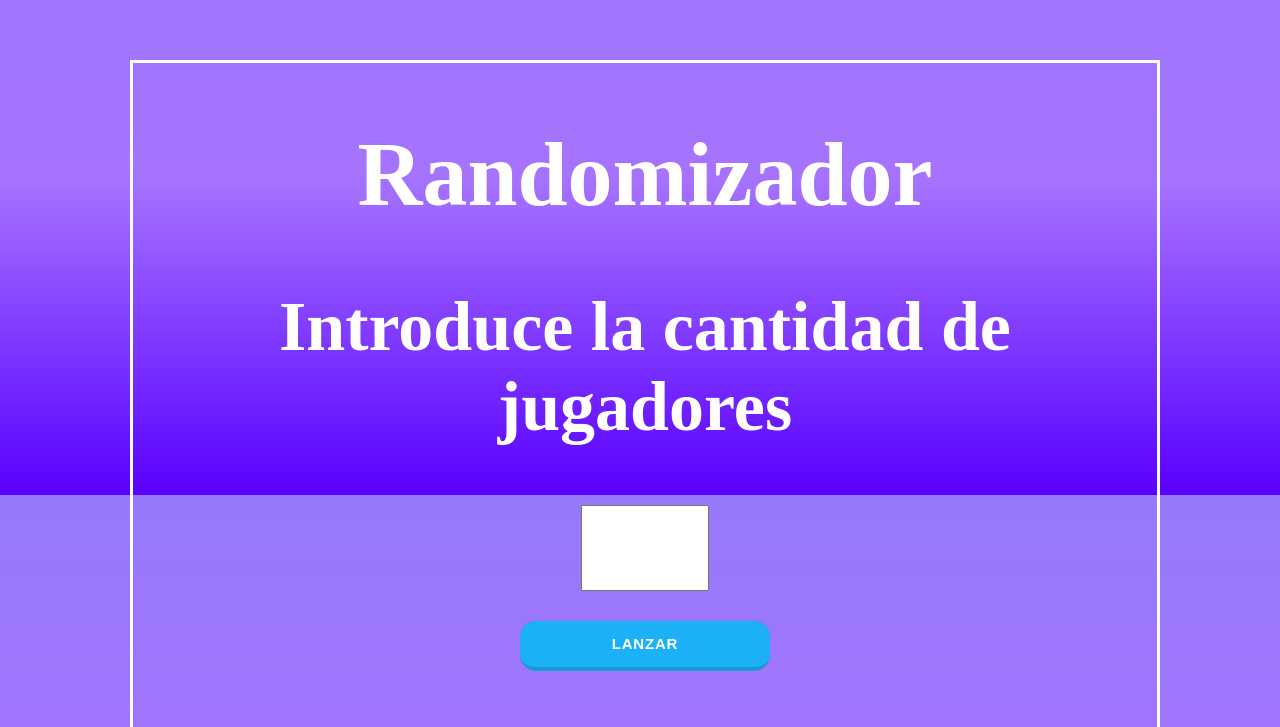
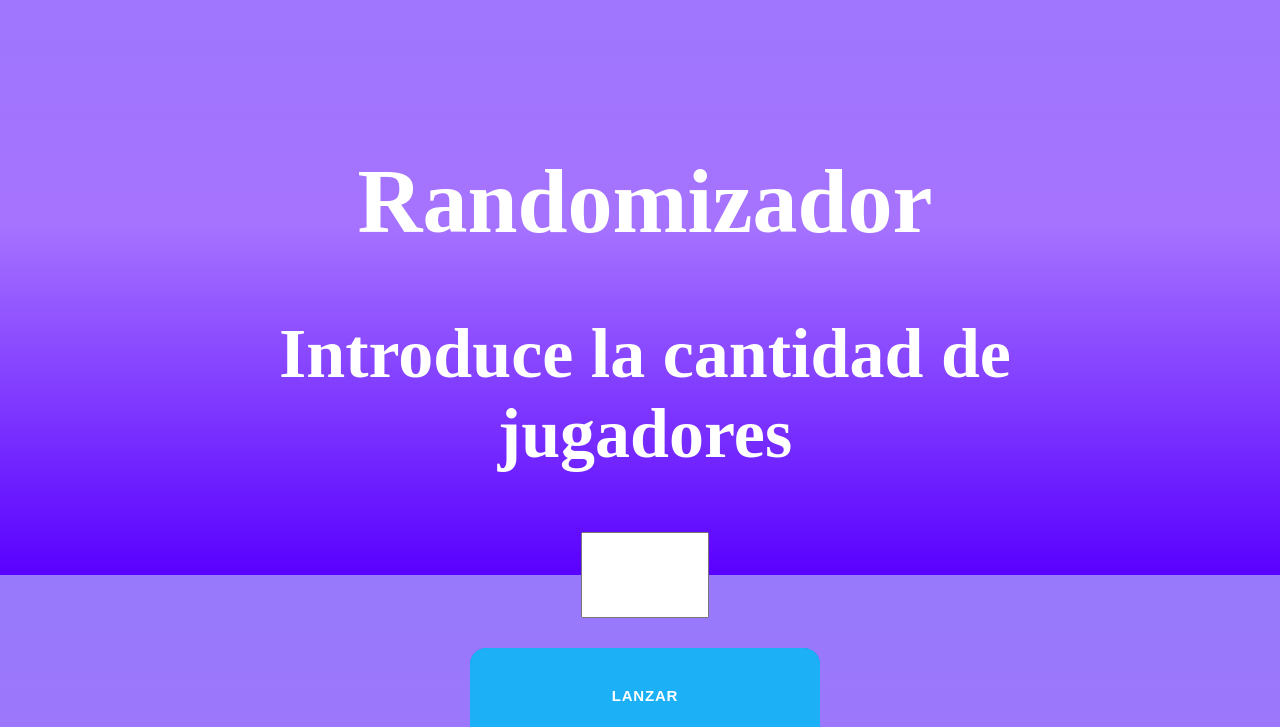
Before and after one commit to alvarato/Randomizador, a plain HTML site: page index.html in a window 1280 px wide. Shown: the part 225-952 px from the top of the page. Drawn offline with Linux system fonts and the light colour scheme.

Commit message:
Update index.html

```diff
--- a/index.html
+++ b/index.html
@@ -70,17 +70,18 @@
     .gradiente {
 background: rgb(151,121,251);
 background: linear-gradient(180deg, rgba(151,121,251,1) 0%, rgba(166,115,255,1) 56%, rgba(89,0,255,1) 100%);
+background-attachment:fixed;
     }
 </style>
 
 <body style="width: 100%; margin: auto; color: white; padding: 5px; margin-top:250px; " class="containter">
-    <div style="width: 80%; border: solid; text-align: center; margin: auto; margin-top: 30px;">
+    <div style="width: 80%; text-align: center; margin: auto; margin-top: 30px;padding:30px;padding-bottom: 60px;">
         <h1 style="font-size: 90px;">Randomizador</h1>
         <h2 style="font-size: 70px;">Introduce la cantidad de jugadores</h2>
-        <input style="font-size: 70px; max-width: 120px;" type="number" id="number" class="centar">
+        <input style="font-size: 70px; max-width: 120px; text-align:center;" type="number" id="number" class="centar">
         <br>
         <button class="button-19" role="button" onclick="lanzar()"
-            style="max-width: 250px; margin-top: 30px; margin-bottom: 70px;">Lanzar</button>
+            style="max-width: 350px; margin-top: 30px; margin-bottom: 70px; height:100px;">Lanzar</button>
         <div id="print"
             style="margin-top: 70px; font-size: 90px; border: solid; max-width: 120px; margin: auto; margin-bottom: 60px;">
             0</div>
```
